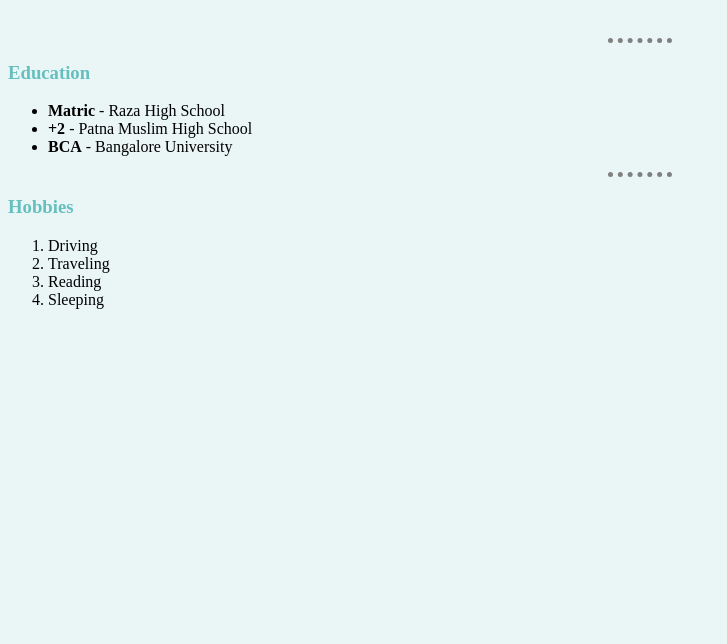
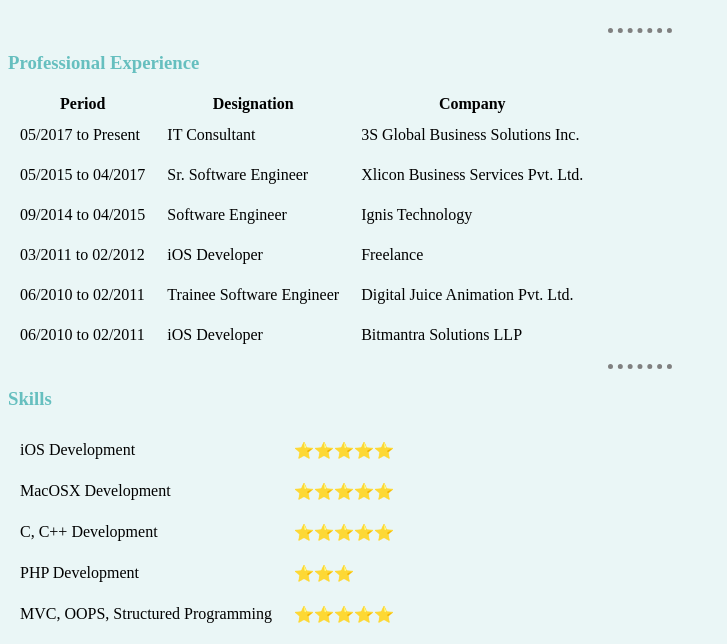
Before and after one commit to hussainashraf4u/cv, a plain HTML site: page index.html in a window 1280 px wide. Shown: the part 160-804 px from the top of the page, without its empty margins (0-727 px from the left). Drawn offline with Linux system fonts and the light colour scheme.

Commit message:
Added experience and skills

```diff
--- a/css/styles.css
+++ b/css/styles.css
@@ -4,11 +4,9 @@ body {
 h1, h3 {
   color: #66BFBF;
 }
-table {
-  padding-left: 10px;
-}
+
 td {
-  padding: 15px;
+  padding: 10px;
 }
 hr {
   border-style: none;
--- a/index.html
+++ b/index.html
@@ -19,19 +19,71 @@
       </tr>
     </table>
     <hr>
-    <h3>Education</h3>
-    <ul>
-      <li><strong>Matric</strong> - Raza High School</li>
-      <li><strong>+2</strong> - Patna Muslim High School</li>
-      <li><strong>BCA</strong> - Bangalore University</li>
-    </ul>
+    <h3>Professional Experience</h3>
+    <table>
+      <th>
+        Period
+      </th>
+      <th>
+        Designation
+      </th>
+      <th>
+        Company
+      </th>
+      <tr>
+        <td>05/2017 to Present</td>
+        <td>IT Consultant</td>
+        <td>3S Global Business Solutions Inc.</td>
+      </tr>
+      <tr>
+        <td>05/2015 to 04/2017</td>
+        <td>Sr. Software Engineer</td>
+        <td>Xlicon Business Services Pvt. Ltd.</td>
+      </tr>
+      <tr>
+        <td>09/2014 to 04/2015</td>
+        <td>Software Engineer</td>
+        <td>Ignis Technology</td>
+      </tr>
+      <tr>
+        <td>03/2011 to 02/2012</td>
+        <td>iOS Developer</td>
+        <td>Freelance</td>
+      </tr>
+      <tr>
+        <td>06/2010 to 02/2011</td>
+        <td>Trainee Software Engineer</td>
+        <td>Digital Juice Animation Pvt. Ltd.</td>
+      </tr>
+      <tr>
+        <td>06/2010 to 02/2011</td>
+        <td>iOS Developer</td>
+        <td>Bitmantra Solutions LLP</td>
+      </tr>
+    </table>
     <hr>
-    <h3>Hobbies</h3>
-    <ol>
-      <li>Driving</li>
-      <li>Traveling</li>
-      <li>Reading</li>
-      <li>Sleeping</li>
-    </ol>
+    <h3>Skills</h3>
+    <table>
+      <tr>
+        <td>iOS Development</td>
+        <td>⭐⭐⭐⭐⭐</td>
+      </tr>
+      <tr>
+        <td>MacOSX Development</td>
+        <td>⭐⭐⭐⭐⭐</td>
+      </tr>
+      <tr>
+        <td>C, C++ Development</td>
+        <td>⭐⭐⭐⭐⭐</td>
+      </tr>
+      <tr>
+        <td>PHP Development</td>
+        <td>⭐⭐⭐</td>
+      </tr>
+      <tr>
+        <td>MVC, OOPS, Structured Programming</td>
+        <td>⭐⭐⭐⭐⭐</td>
+      </tr>
+    </table>
   </body>
 </html>
```
